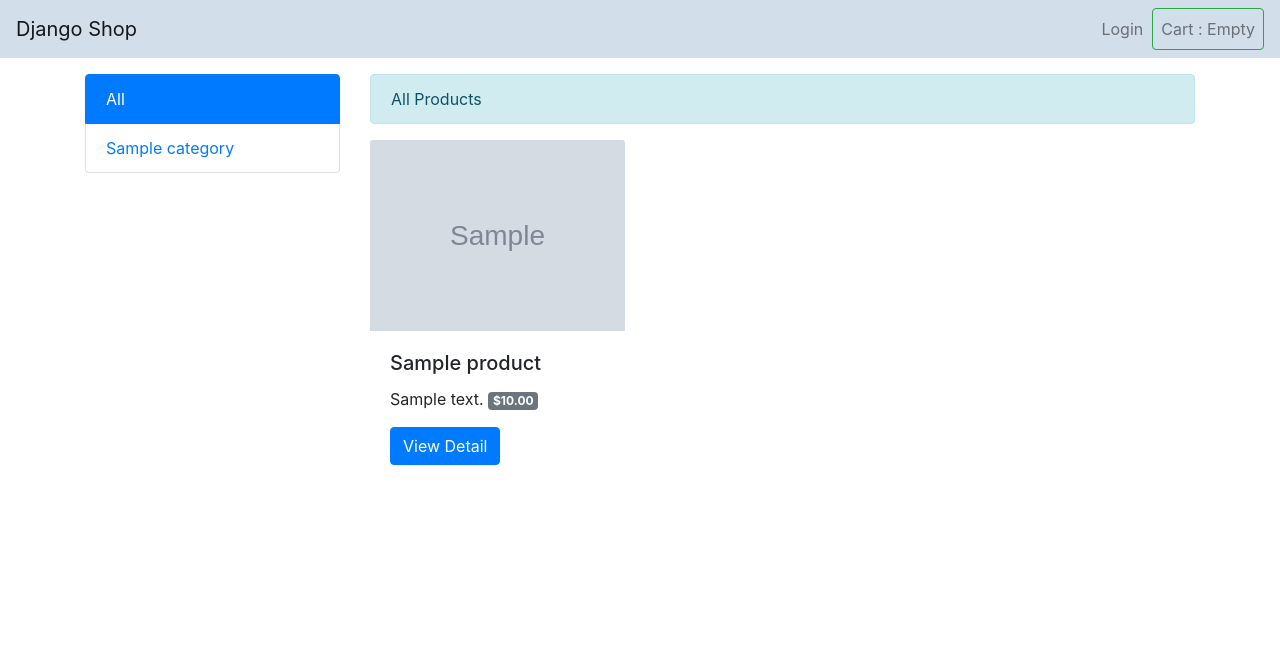
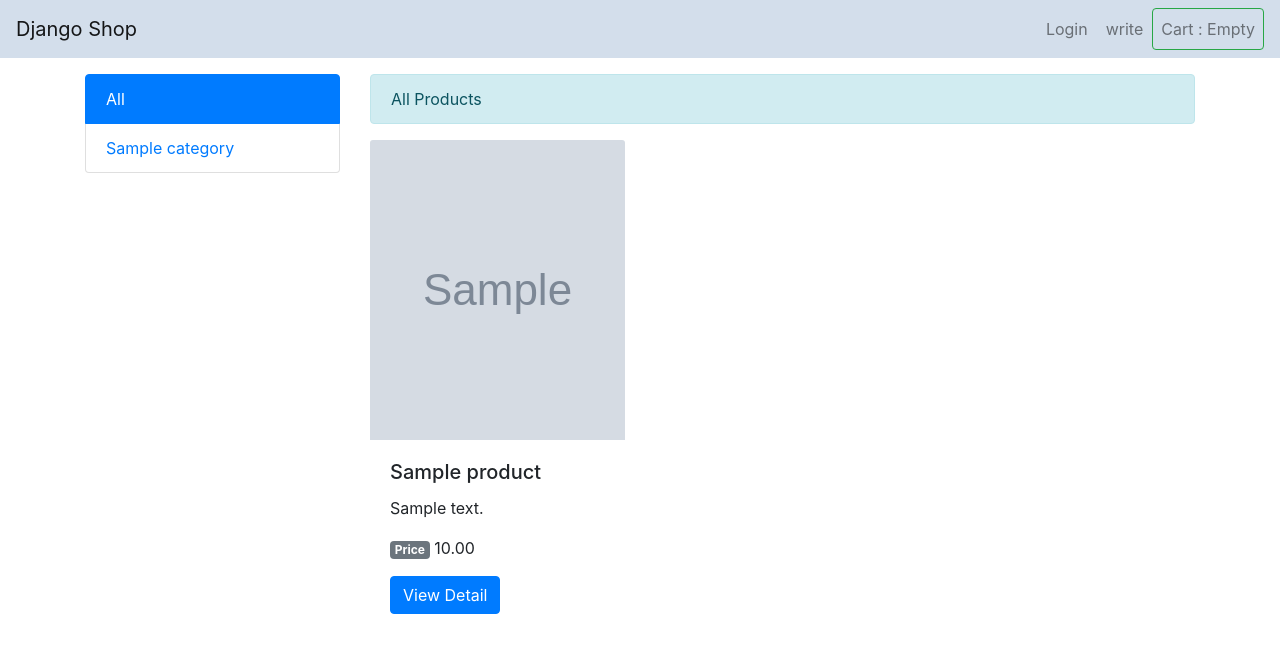
Before and after one commit to plenilune3/secondhand_market, a Django app: page / in a window 1280 px wide. Shown: the top 653 px of the page. Run offline with Django 3.2, Linux system fonts and the light colour scheme; tables that the repository leaves empty hold one stand-in row (values such as "Sample post"); grey boxes marked "Sample" are stand-in pictures; some libraries are stand-ins or nearby versions.

Commit message:
write 연결 및 ux&ui 수정

```diff
--- a/shop/templates/shop/list.html
+++ b/shop/templates/shop/list.html
@@ -23,10 +23,13 @@
 
             <div class="col-lg-4 md-10 md-4">
                 <div class="card-100">
-                      <img class="card-img-top" src="{{product.image.url}}" alt="Product Image">
+                  <img class="card-img-top" width ="200px" height ="300px" src="{{product.image.url}}" alt="Product Image">
                   <div class="card-body">
                     <h5 class="card-title">{{product.name}}</h5>
-                        <p class="card-text">{{product.description}} <span class="badge badge-secondary">${{product.price}}</span></p>
+                    <!-- <p class="card-text">{{product.description}} <span class="badge badge-primary">${{product.price}}</span></p> -->
+                    <p class="card-text">{{product.description}}</p>
+                    <p><span class="badge badge-secondary">Price</span>&nbsp;{{product.price}}</p>
+                    <!-- <p><span class="badge badge-primary">${{product.price}}</span></p> -->
                     <a href="{{product.get_absolute_url}}" class="btn btn-primary">View Detail</a>
                   </div>
                 </div>
--- a/shop/templates/shop/write.html
+++ b/shop/templates/shop/write.html
@@ -7,7 +7,7 @@
         <form method="post" name="sentMessage" id="contactForm" action="/write">
           <div class="control-group form-group">
             <div class="controls">
-              <label>상품이름:<%= title%></label>
+              <label>상품이름</label>
               <input type="text" class="form-control" id="name" required data-validation-required-message="상품이름을 입력해주세요.">
               <p class="help-block"></p>
             </div>
--- a/shop/urls.py
+++ b/shop/urls.py
@@ -5,6 +5,7 @@ from shop.views import *
 app_name = 'shop'
 
 urlpatterns = [
+    path('write/', product_write),
     path('', product_in_category, name='product_all'),
     path('<slug:category_slug>/', product_in_category, name='product_in_category'),
     path('<int:id>/<product_slug>', product_detail, name='product_detail'),
--- a/shop/views.py
+++ b/shop/views.py
@@ -24,3 +24,6 @@ def product_detail(request, id, product_slug=None):
     add_to_cart = AddProductForm(initial={'quantity': 1})
 
     return render(request, 'shop/detail.html', {'product': product, 'add_to_cart': add_to_cart})
+
+def product_write(request):
+    return render(request, 'shop/write.html')
--- a/templates/base.html
+++ b/templates/base.html
@@ -40,6 +40,9 @@
             <a class="nav-link btn" href="{% url 'account_login' %}">Login</a>
             {% endif %}
         </li>
+        <li>
+          <a class="nav-link btn" href="write">write</a>
+        </li>
         <li class="nav-item ">
         <a class="nav-link btn btn-outline-success" href="{% url 'cart:detail' %}">Cart
             {% if cart|length > 0 %}
```
Also changed, not shown: shop/templates/shop/detail.html (+5 -2 lines). Lines whose indentation alone changed are shown as unchanged.
